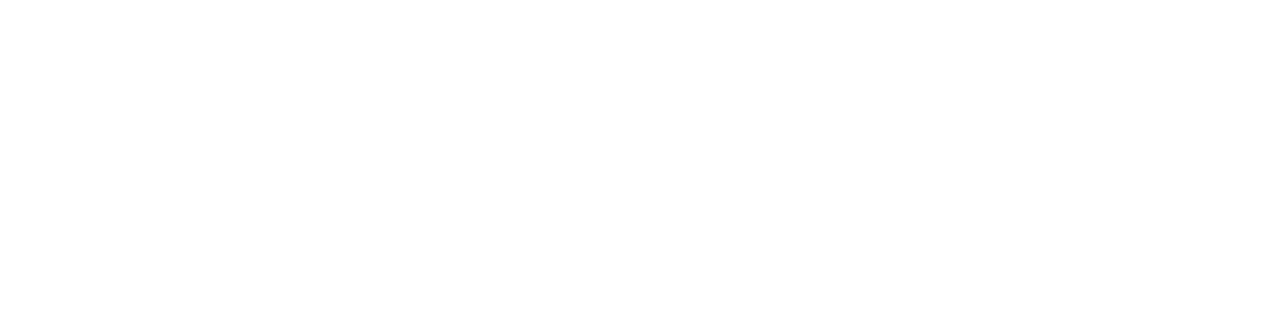
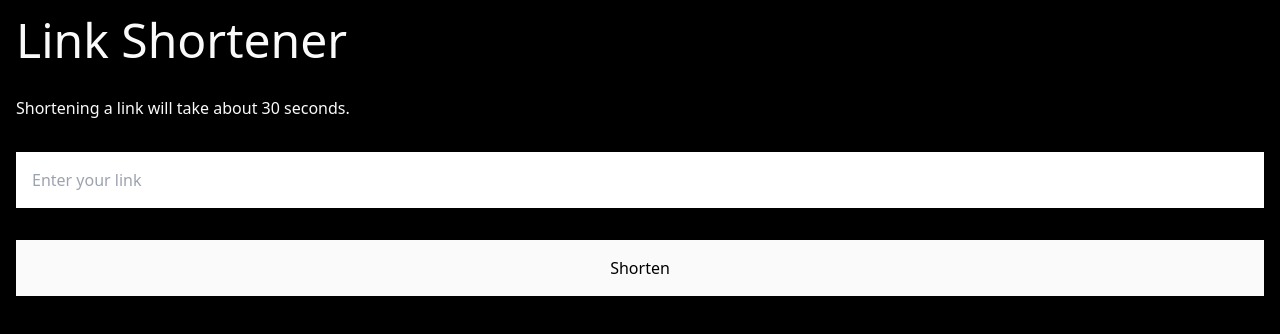
Before and after one commit to shamwela/link-shortener, a Next.js app: page / in a window 1280 px wide. Shown: the top 334 px of the page. Built offline with nearby package versions, Linux system fonts and the light colour scheme.

Commit message:
Major edit

```diff
--- /dev/null
+++ b/components/Output.tsx
@@ -0,0 +1,27 @@
+const Output = ({
+  longLink,
+  shortLink,
+}: {
+  longLink: string
+  shortLink: string
+}) => {
+  return (
+    <>
+      <span>{longLink}</span>
+
+      <a href={'https://' + shortLink} target='_blank' rel='noopener'>
+        {shortLink}
+      </a>
+
+      <button
+        onClick={() => {
+          navigator.clipboard.writeText(shortLink)
+        }}
+      >
+        Copy
+      </button>
+    </>
+  )
+}
+
+export default Output
--- a/pages/_app.tsx
+++ b/pages/_app.tsx
@@ -1,4 +1,5 @@
 import 'tailwindcss/tailwind.css'
+import 'styles/globals.css'
 
 function MyApp({ Component, pageProps }) {
   return <Component {...pageProps} />
--- a/pages/index.tsx
+++ b/pages/index.tsx
@@ -1,3 +1,82 @@
-export default function Home() {
-  return <div></div>
+import { useEffect, useState } from 'react'
+import Output from 'components/Output'
+
+const useStickyState = (defaultValue, key: string) => {
+  const [value, setValue] = useState(defaultValue)
+
+  useEffect(() => {
+    const stickyValue = window.localStorage.getItem(key)
+
+    if (stickyValue !== null) {
+      setValue(JSON.parse(stickyValue))
+    }
+  }, [key])
+
+  useEffect(() => {
+    window.localStorage.setItem(key, JSON.stringify(value))
+  }, [key, value])
+
+  return [value, setValue]
 }
+
+const Home = () => {
+  const [longLink, setLongLink] = useState('')
+  const [longLinks, setLongLinks] = useStickyState([], 'longLinks')
+  const [shortLinks, setShortLinks] = useStickyState([], 'shortLinks')
+  const [error, setError] = useState('')
+
+  const handleSubmit = async () => {
+    setError('')
+
+    const response = await fetch(
+      'https://api.shrtco.de/v2/shorten?url=' + longLink
+    )
+
+    if (!response.ok) {
+      setError('The link you entered is invalid.')
+      return
+    }
+
+    const { result } = await response.json()
+    const { original_link, short_link } = result
+
+    setLongLinks((previousLongLinks: string[]) => [
+      ...previousLongLinks,
+      original_link,
+    ])
+    setShortLinks((previousShortLinks: string[]) => [
+      ...previousShortLinks,
+      short_link,
+    ])
+  }
+
+  return (
+    <main className='p-4 grid gap-y-8'>
+      <h1>Link Shortener</h1>
+
+      <span>Shortening a link will take about 30 seconds.</span>
+
+      <input
+        value={longLink}
+        onChange={(event) => setLongLink(event.currentTarget.value)}
+        type='text'
+        placeholder='Enter your link'
+        className='w-full'
+      />
+
+      <button onClick={handleSubmit} className='w-full'>
+        Shorten
+      </button>
+
+      {shortLinks.map((shortLink: string, index: number) => (
+        <Output
+          longLink={longLinks[index]}
+          shortLink={shortLink}
+          key={shortLink}
+        />
+      ))}
+    </main>
+  )
+}
+
+export default Home
--- /dev/null
+++ b/styles/globals.css
@@ -0,0 +1,42 @@
+@tailwind base;
+@tailwind components;
+@tailwind utilities;
+
+@layer base {
+  *,
+  *::before,
+  *::after {
+    @apply text-secondary;
+  }
+
+  body {
+    @apply bg-primary;
+  }
+
+  h1,
+  h2,
+  button {
+    @apply font-medium;
+  }
+
+  h1 {
+    @apply text-5xl;
+  }
+
+  h2 {
+    @apply text-3xl;
+  }
+
+  input {
+    @apply p-4 text-primary;
+  }
+
+  button {
+    @apply bg-secondary text-primary py-4 px-8;
+  }
+
+  a {
+    @apply underline;
+    text-underline-offset: 0.1875em;
+  }
+}
--- a/tailwind.config.js
+++ b/tailwind.config.js
@@ -3,7 +3,12 @@
   purge: ['./pages/**/*.{js,ts,jsx,tsx}', './components/**/*.{js,ts,jsx,tsx}'],
   darkMode: false, // or 'media' or 'class'
   theme: {
-    extend: {},
+    extend: {
+      colors: {
+        primary: '#000',
+        secondary: '#FAFAFA',
+      },
+    },
   },
   variants: {
     extend: {},
```
Also changed, not shown: tsconfig.json (+4 -13 lines).
